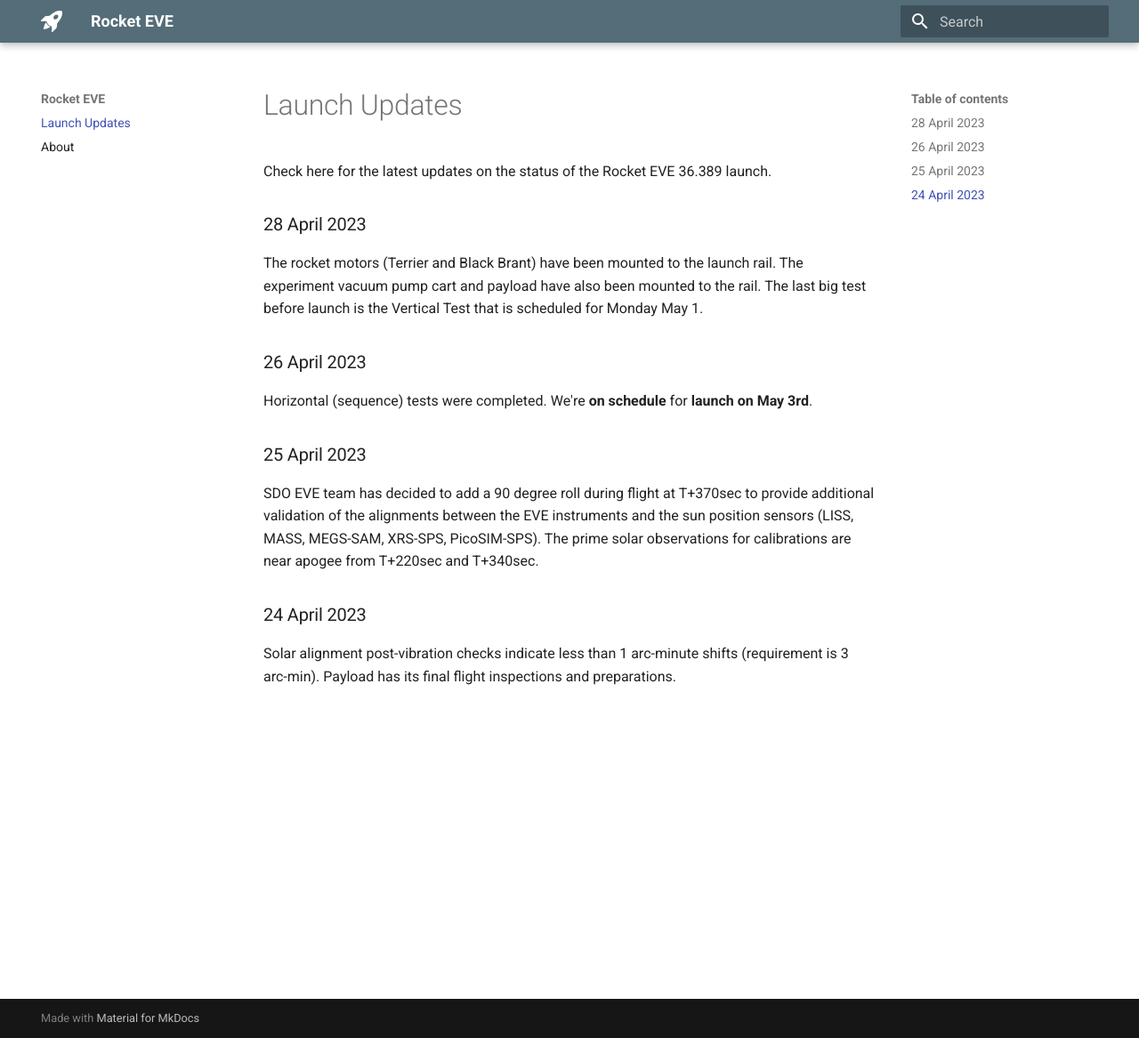
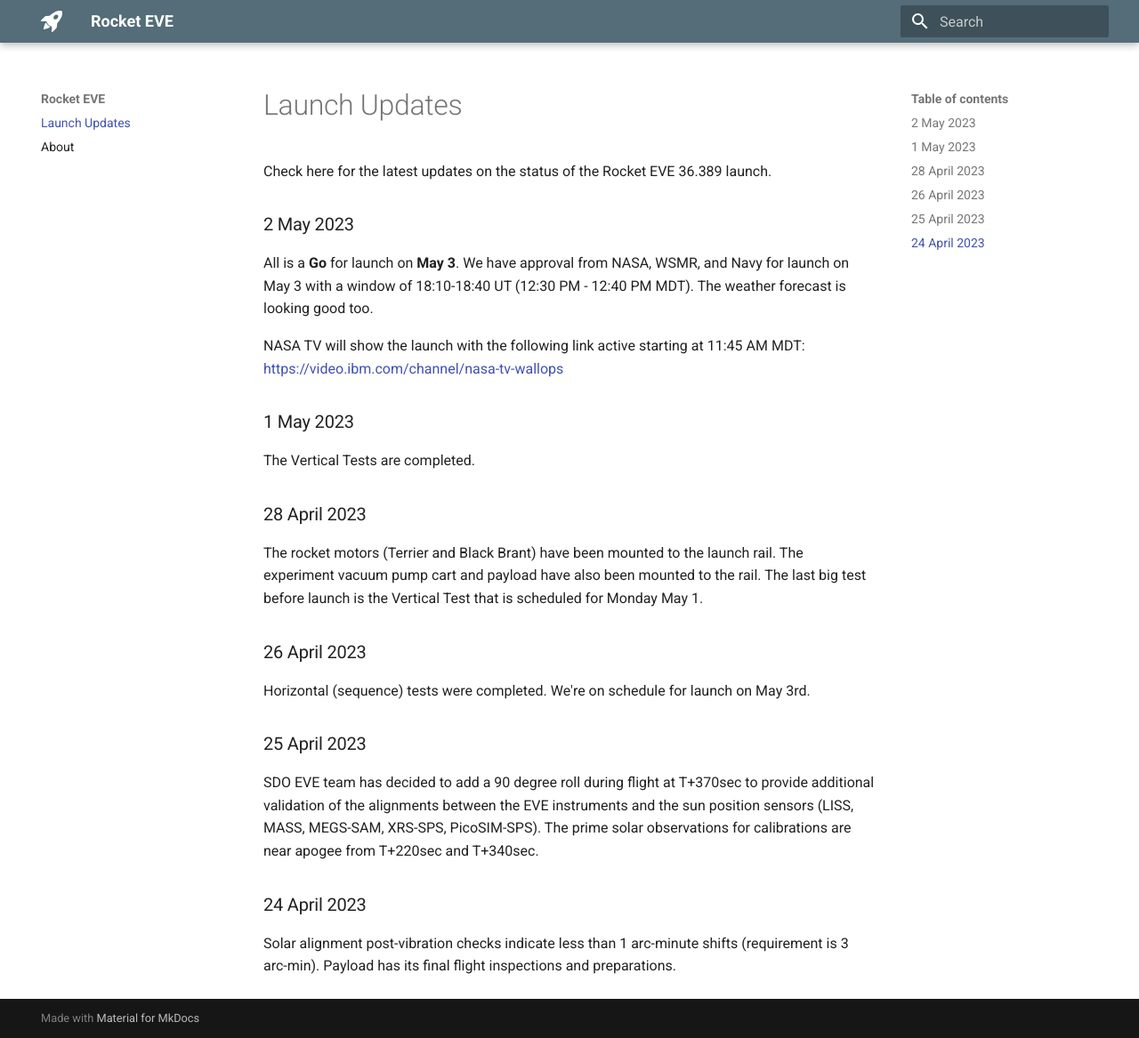
Before and after one commit to rocket-eve/launch-site, an MkDocs documentation site: the page built from docs/index.md, in a window 1280 px wide and 1167 px high. Shown: the whole window at 89% size. Built offline with MkDocs 1.6.1 and Material for MkDocs 9.7.7, drawn with Linux system fonts in a browser that asks for light colours.

Commit message:
GO status update

```diff
--- a/docs/index.md
+++ b/docs/index.md
@@ -1,6 +1,17 @@
 # Launch Updates
 
 Check here for the latest updates on the status of the Rocket EVE 36.389 launch.
+
+### 2 May 2023
+
+All is a __Go__ for launch on __May 3__.  We have approval from NASA, WSMR, and Navy for launch on May 3 with a window of 18:10-18:40 UT (12:30 PM - 12:40 PM MDT).  The weather forecast is looking good too.
+
+NASA TV will show the launch with the following link active starting at 11:45 AM MDT:
+[https://video.ibm.com/channel/nasa-tv-wallops](https://video.ibm.com/channel/nasa-tv-wallops)
+
+### 1 May 2023
+
+The Vertical Tests are completed.
 
 ### 28 April 2023
 
@@ -8,7 +19,7 @@ The rocket motors (Terrier and Black Brant) have been mounted to the launch rail
 
 ### 26 April 2023
 
-Horizontal (sequence) tests were completed. We're __on schedule__ for __launch on May 3rd__.
+Horizontal (sequence) tests were completed. We're on schedule for launch on May 3rd.
 
 ### 25 April 2023
 
```
